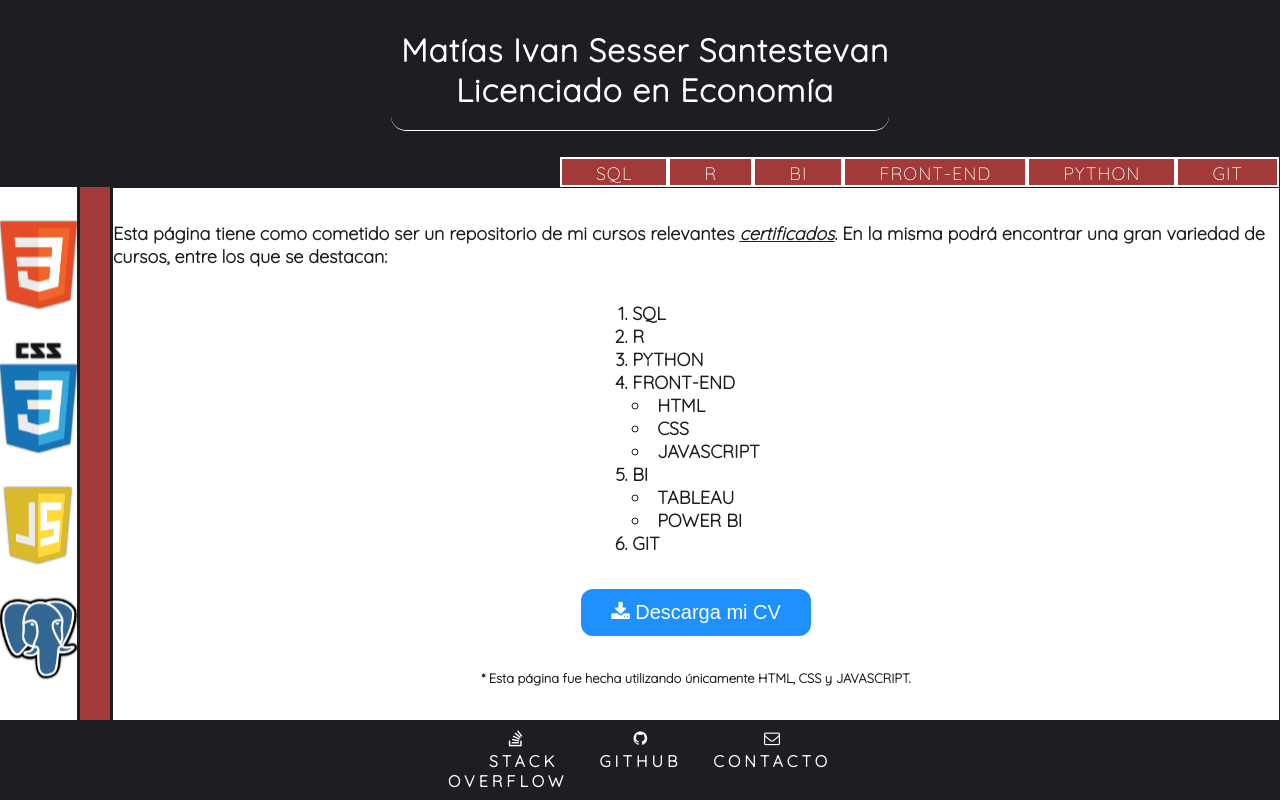
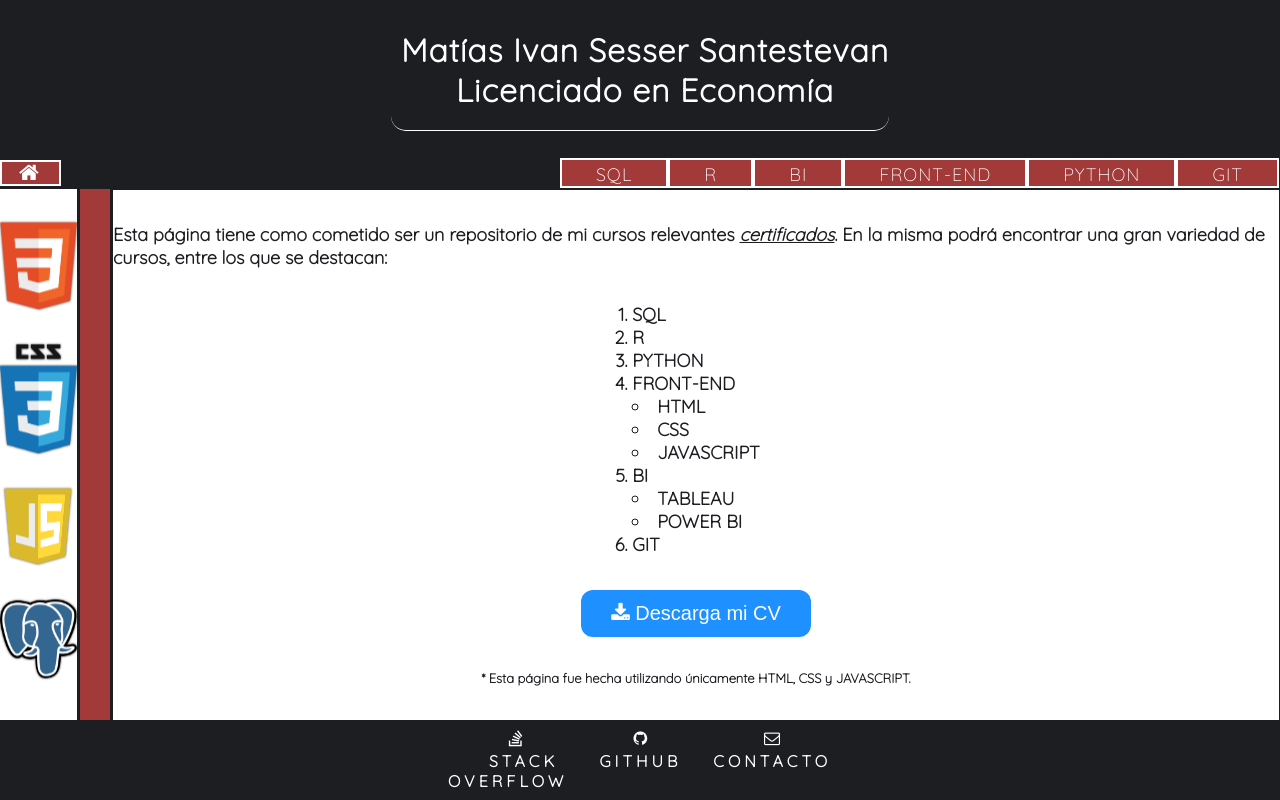
Before and after one commit to sesserm/web_page, a website: page carpeta_html/initial_espanol.html in a window 1280 px wide. Drawn offline with Linux system fonts and the light colour scheme.

Commit message:
Agrego boton home

```diff
--- a/carpeta_css/front-end_espaniol.css
+++ b/carpeta_css/front-end_espaniol.css
@@ -28,7 +28,6 @@ body {
     min-height: 8vh;
     background: #1D1E22;
 
-
 }
 
 .contenedor-nombre {
@@ -47,9 +46,27 @@ body {
     min-height: 30px;
     text-align: center;
 
+}
+
+.fa-lg {
+    padding: 3px 20px 3px 17px;
+    border: 2px solid;
+    overflow: hidden;
+    cursor: pointer;
+    background-color: rgb(162, 58, 58);
+    color: #fff;
+    font-family: 'Quicksand';
+    transition: all 0.15s linear;
+    margin-bottom: 1px;
+
 
 }
 
+.fa-lg:hover {
+    padding: 3px 71px 3px 17px;
+    color: rgb(32, 26, 26);
+    background-color: rgb(208, 133, 133);
+}
 .contenedor-nombre h1 {
     overflow: hidden;
     border-bottom: 1px solid #fff;
--- a/carpeta_css/git_espaniol.css
+++ b/carpeta_css/git_espaniol.css
@@ -48,6 +48,26 @@ body {
     text-align: center;
 
 
+}
+
+.fa-lg {
+    padding: 3px 20px 3px 17px;
+    border: 2px solid;
+    overflow: hidden;
+    cursor: pointer;
+    background-color: rgb(162, 58, 58);
+    color: #fff;
+    font-family: 'Quicksand';
+    transition: all 0.15s linear;
+    margin-bottom: 1px;
+
+
+}
+
+.fa-lg:hover {
+    padding: 3px 71px 3px 17px;
+    color: rgb(32, 26, 26);
+    background-color: rgb(208, 133, 133);
 }
 
 .contenedor-nombre h1 {
--- a/carpeta_css/initial_espanol.css
+++ b/carpeta_css/initial_espanol.css
@@ -53,6 +53,26 @@ body {background-color:  rgb(162, 58, 58);
     border-bottom-right-radius: 15px;
     border-bottom-left-radius: 15px;
     min-height: 30px;
+}
+
+.fa-lg {
+    padding:3px 20px 3px 17px;
+    border: 2px solid;
+    overflow: hidden;
+    cursor: pointer;
+    background-color: rgb(162, 58, 58);
+    color: #fff;
+    font-family: 'Quicksand';
+    transition: all 0.15s linear;
+    margin-bottom: 1px;
+
+
+}
+
+.fa-lg:hover {
+    padding: 3px 71px 3px 17px;
+    color: rgb(32, 26, 26);
+    background-color: rgb(208, 133, 133);
 }
 
 .contenedor-logos {
@@ -157,13 +177,12 @@ body {background-color:  rgb(162, 58, 58);
 .contenedor-nav ul li:last-child {
     float: left;
     margin-right: 1px;
+}
 
-}
 
 .contenedor-nav ul li a {
     text-decoration: none;
     text-transform:uppercase;
-    border: 1px solid green;
     font-weight: 400px;
     font-size: 18px;
     padding: 3px 34px 0 34px;
--- a/carpeta_css/python_espaniol.css
+++ b/carpeta_css/python_espaniol.css
@@ -48,6 +48,26 @@ body {
     text-align: center;
 
 
+}
+
+.fa-lg {
+    padding: 3px 20px 3px 17px;
+    border: 2px solid;
+    overflow: hidden;
+    cursor: pointer;
+    background-color: rgb(162, 58, 58);
+    color: #fff;
+    font-family: 'Quicksand';
+    transition: all 0.15s linear;
+    margin-bottom: 1px;
+
+
+}
+
+.fa-lg:hover {
+    padding: 3px 71px 3px 17px;
+    color: rgb(32, 26, 26);
+    background-color: rgb(208, 133, 133);
 }
 
 .contenedor-nombre h1 {
--- a/carpeta_css/r_espaniol.css
+++ b/carpeta_css/r_espaniol.css
@@ -48,6 +48,26 @@ body {
     text-align: center;
 
 
+}
+
+.fa-lg {
+    padding: 3px 20px 3px 17px;
+    border: 2px solid;
+    overflow: hidden;
+    cursor: pointer;
+    background-color: rgb(162, 58, 58);
+    color: #fff;
+    font-family: 'Quicksand';
+    transition: all 0.15s linear;
+    margin-bottom: 1px;
+
+
+}
+
+.fa-lg:hover {
+    padding: 3px 71px 3px 17px;
+    color: rgb(32, 26, 26);
+    background-color: rgb(208, 133, 133);
 }
 
 .contenedor-nombre h1 {
--- a/carpeta_css/sql_espaniol.css
+++ b/carpeta_css/sql_espaniol.css
@@ -47,6 +47,26 @@ body {
     text-align: center;
 
 
+}
+
+.fa-lg {
+    padding: 3px 20px 3px 17px;
+    border: 2px solid;
+    overflow: hidden;
+    cursor: pointer;
+    background-color: rgb(162, 58, 58);
+    color: #fff;
+    font-family: 'Quicksand';
+    transition: all 0.15s linear;
+    margin-bottom: 1px;
+
+
+}
+
+.fa-lg:hover {
+    padding: 3px 71px 3px 17px;
+    color: rgb(32, 26, 26);
+    background-color: rgb(208, 133, 133);
 }
 
 .contenedor-nombre h1{
--- a/carpeta_html/initial_espanol.html
+++ b/carpeta_html/initial_espanol.html
@@ -25,6 +25,7 @@
             </div>
         </div>
         <div class="contenedor-nav">
+            <a href="/carpeta_html/initial_espanol.html"><i class="fa fa-home fa-lg" aria-hidden="true"></i></a>
             <ul>
                 <li>
                     <a href="/carpeta_html/sql_espaniol.html">sql</a>
@@ -33,16 +34,16 @@
                     <a href="/carpeta_html/r_espaniol.html">r</a>
                 </li>
                 <li>
-                    <a href="#">bi</a>
+                    <a href="/carpeta_html/bi_espaniol.html">bi</a>
                 </li>
                 <li>
-                    <a href="#">front-end</a>
+                    <a href="/carpeta_html/front-end_espaniol.html">front-end</a>
                 </li>
                 <li>
                     <a href="/carpeta_html/python_espaniol.html">python</a>
                 </li>
                 <li>
-                    <a href="#">git</a>
+                    <a href="/carpeta_html/git_espaniol.html">git</a>
                 </li>
 
 
```
Also changed, not shown: carpeta_html/bi_espaniol.html (+1 -0 lines), carpeta_html/bi_ingles.html (+1 -0 lines), carpeta_html/front-end_espaniol.html (+1 -0 lines), carpeta_html/front-end_ingles.html (+1 -0 lines), carpeta_html/git_espaniol.html (+1 -0 lines), carpeta_html/git_ingles.html (+1 -0 lines), carpeta_html/initial_english.html (+3 -4 lines), carpeta_html/python_espaniol.html (+1 -0 lines), carpeta_html/python_ingles.html (+1 -0 lines), carpeta_html/r_espaniol.html (+1 -0 lines), carpeta_html/r_ingles.html (+1 -0 lines), carpeta_html/sql_espaniol.html (+1 -0 lines), carpeta_html/sql_ingles.html (+1 -0 lines).
